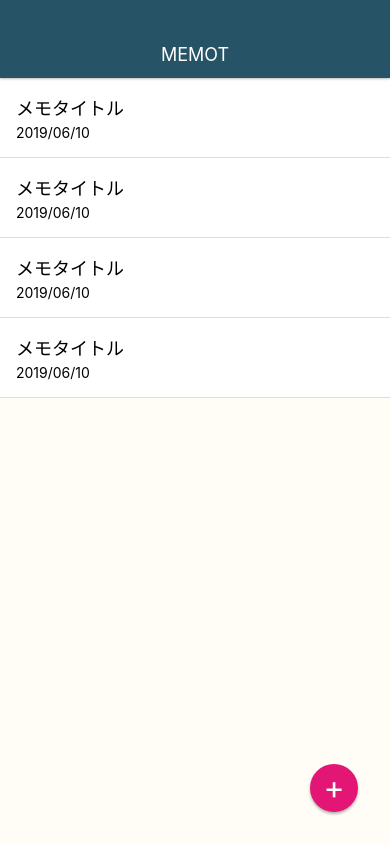
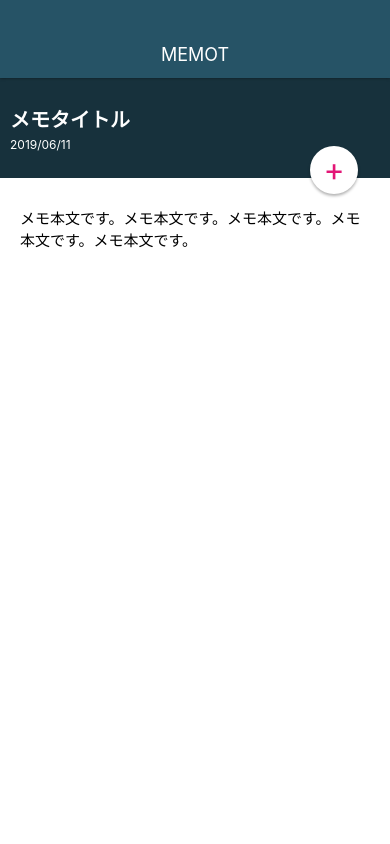
Before and after one commit to Tetsukick/memo-app-react-native, a React Native app: screen / in a window 390 px wide. Built offline with nearby package versions, Linux system fonts and the light colour scheme.

Commit message:
メモ詳細画面の追加

```diff
--- a/App.js
+++ b/App.js
@@ -3,13 +3,14 @@
 
 import AppBar from './src/components/AppBar';
 import MemoListScreen from './src/screens/MemoListScreen';
+import MemoDetailScreen from './src/screens/MemoDetailScreen';
 
 export default class App extends React.Component {
   render () {
     return (
       <View style={styles.container}>
         <AppBar />
-        <MemoListScreen />
+        <MemoDetailScreen />
       </View>
     );
   }
--- a/src/elements/CircleButton.js
+++ b/src/elements/CircleButton.js
@@ -3,9 +3,19 @@
 
 class CircleButton extends React.Component {
     render() {
+        const { style, color } = this.props
+
+        let bgColor = '#e31676';
+        let textColor = '#fff';
+
+        if (color === 'white') {
+            bgColor = '#fff';
+            textColor = '#e31676';
+        }
+
         return (
-            <View style={styles.circleButton}>
-                <Text style={styles.circleButtonTitle}>
+            <View style={[styles.circleButton, style, { backgroundColor: bgColor }]}>
+                <Text style={[styles.circleButtonTitle, { color: textColor }]}>
                     {this.props.children}
                 </Text>
             </View>
--- /dev/null
+++ b/src/screens/MemoDetailScreen.js
@@ -0,0 +1,69 @@
+import React from 'react';
+import { StyleSheet, View, Text } from 'react-native';
+
+import CircleButton from '../elements/CircleButton';
+
+class MemoDetailScreen extends React.Component {
+  render() {
+    return (
+      <View style={styles.container}>
+        <View>
+          <View style={styles.memoHeader}>
+            <View>
+              <Text style={styles.memoHeaderTitle}>メモタイトル</Text>
+              <Text style={styles.memoHeaderDate}>2019/06/11</Text>
+            </View>
+          </View>
+        </View>
+
+        <View style={styles.memoContent}>
+          <Text style={styles.memoBody}>
+            メモ本文です。メモ本文です。メモ本文です。メモ本文です。メモ本文です。
+          </Text>
+        </View>
+
+        <CircleButton color="white" style={styles.editButton}>+</CircleButton>
+      </View>
+    );
+  }
+}
+
+const styles = StyleSheet.create({
+  container: {
+    flex: 1,
+    width: '100%',
+  },
+  memoHeader: {
+    height: 100,
+    backgroundColor: '#17313C',
+    justifyContent: 'center',
+    padding: 10,
+  },
+  memoHeaderTitle: {
+    fontSize: 20,
+    fontWeight: 'bold',
+    color: '#fff',
+    marginBottom: 4,
+  },
+  memoHeaderDate: {
+    fontSize: 12,
+    color: '#fff',
+  },
+  memoContent: {
+    paddingTop: 30,
+    paddingLeft: 20,
+    paddingRight: 20,
+    paddingBottom: 20,
+    backgroundColor: '#fff',
+    flex: 1,
+  },
+  memoBody: {
+    lineHeight: 22,
+    fontSize: 15,
+  },
+  editButton: {
+    top: 68,
+  },
+});
+
+export default MemoDetailScreen;
```
